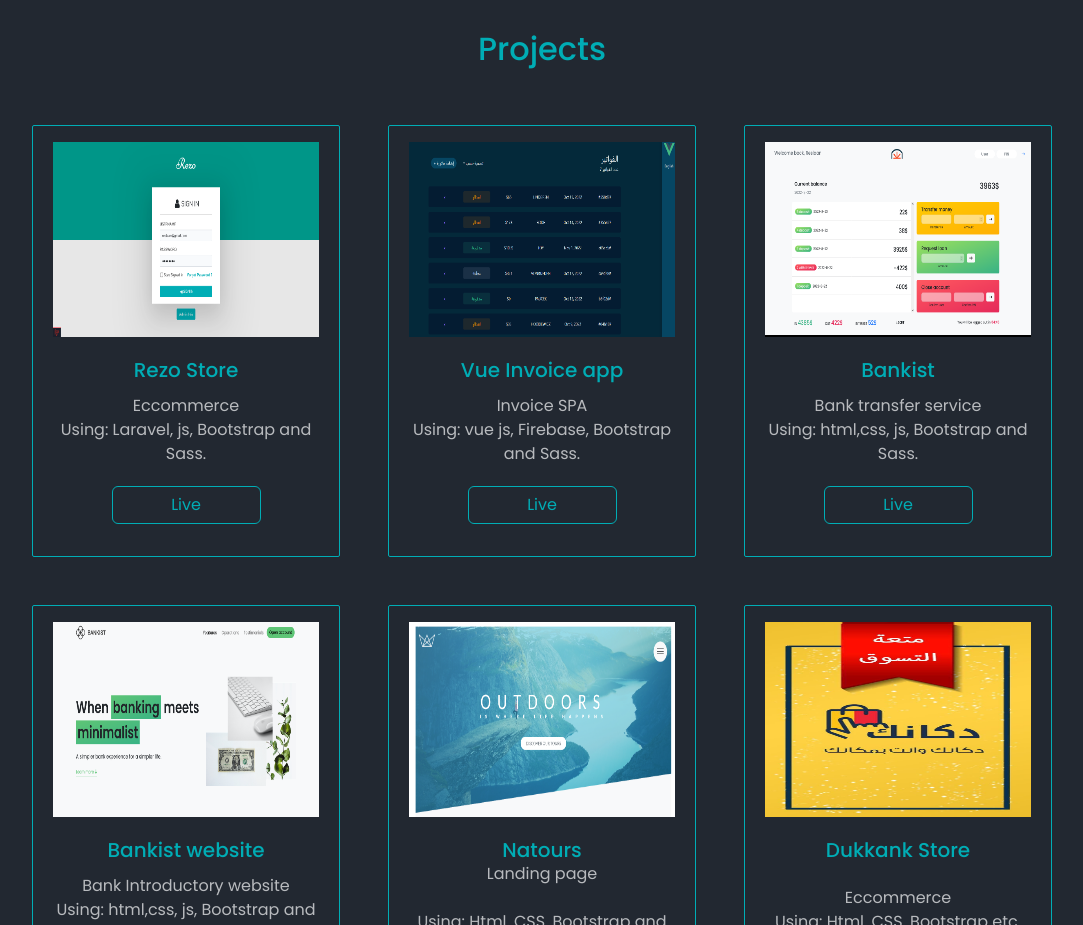
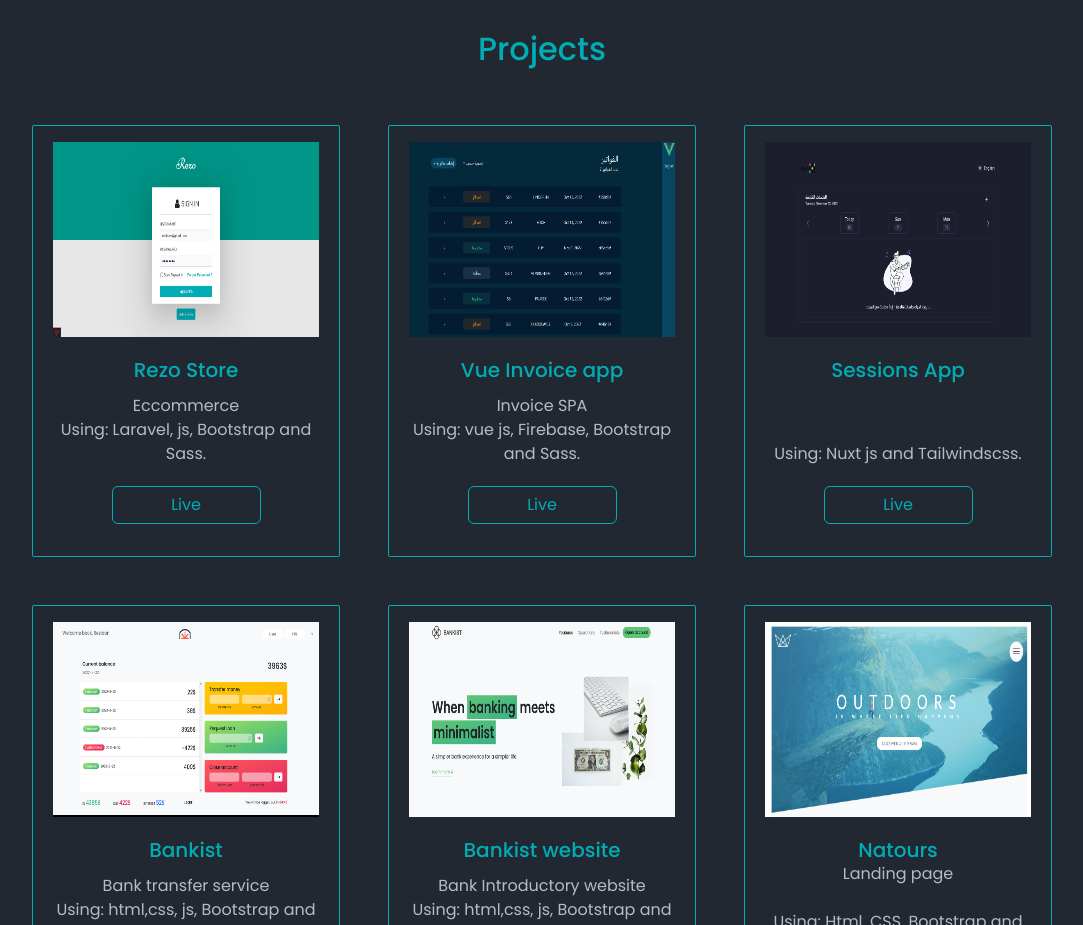
Before and after one commit to reslaan/reslaan, a plain HTML site: page index.html in a window 1280 px wide. Shown: the part 1240-2165 px from the top of the page, without its empty margins (98-1181 px from the left). Drawn offline with Linux system fonts and the light colour scheme.

Commit message:
add nuxtjs sessions app

```diff
--- a/index.html
+++ b/index.html
@@ -187,6 +187,24 @@
               <div class="row justify-content-center">
                 <a href="https://vue-invoice-app-reslaan.vercel.app/" class="btn btn-outline-primary w-50" target="_blank">Live </a>
                 <!-- <a href="" class=" w-25 mt-2"><i class="fab fa-github fa-2x "></i></a> -->
+              </div>
+
+            </div>
+          </div>
+        </div>
+
+        <div class="col">
+          <div class="card  border-primary">
+            <img src="img/Nuxtjs-app.png" class="img-fluid pt-2 align-self-center" alt="" />
+            <div class="card-body">
+              <h5 class="card-title">Sessions App</h5>
+              <p class="lead fs-6 ">
+                 <br>
+                 <br>
+                Using: Nuxt js and Tailwindscss.
+              </p>
+              <div class="row justify-content-center">
+                <a href="https://63951c9a1604bf0b8bba3b9a--iridescent-dragon-3b21eb.netlify.app/" class="btn btn-outline-primary w-50" target="_blank">Live </a>
               </div>
 
             </div>
```
Also changed, not shown: img/NuxtJs-app.png (added).
